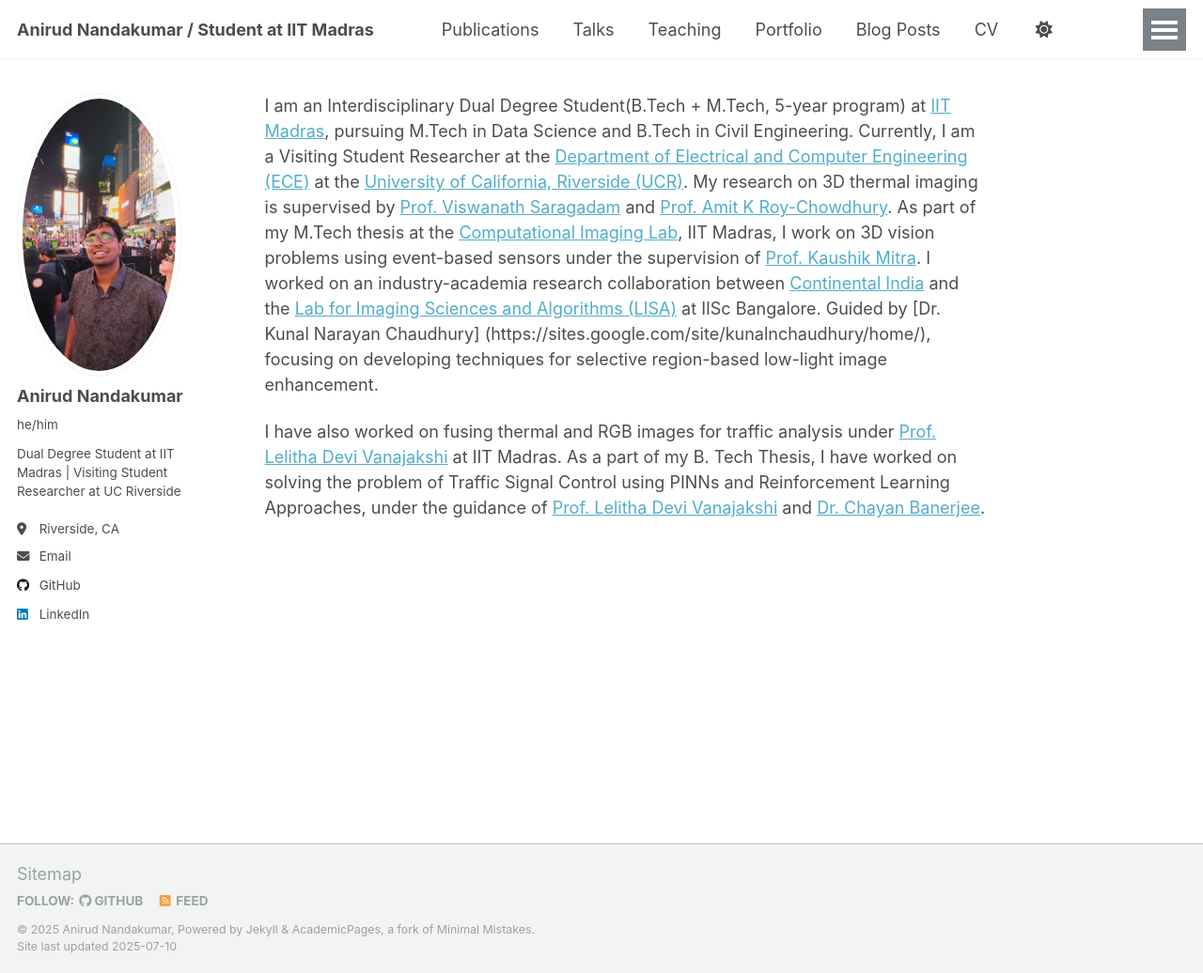
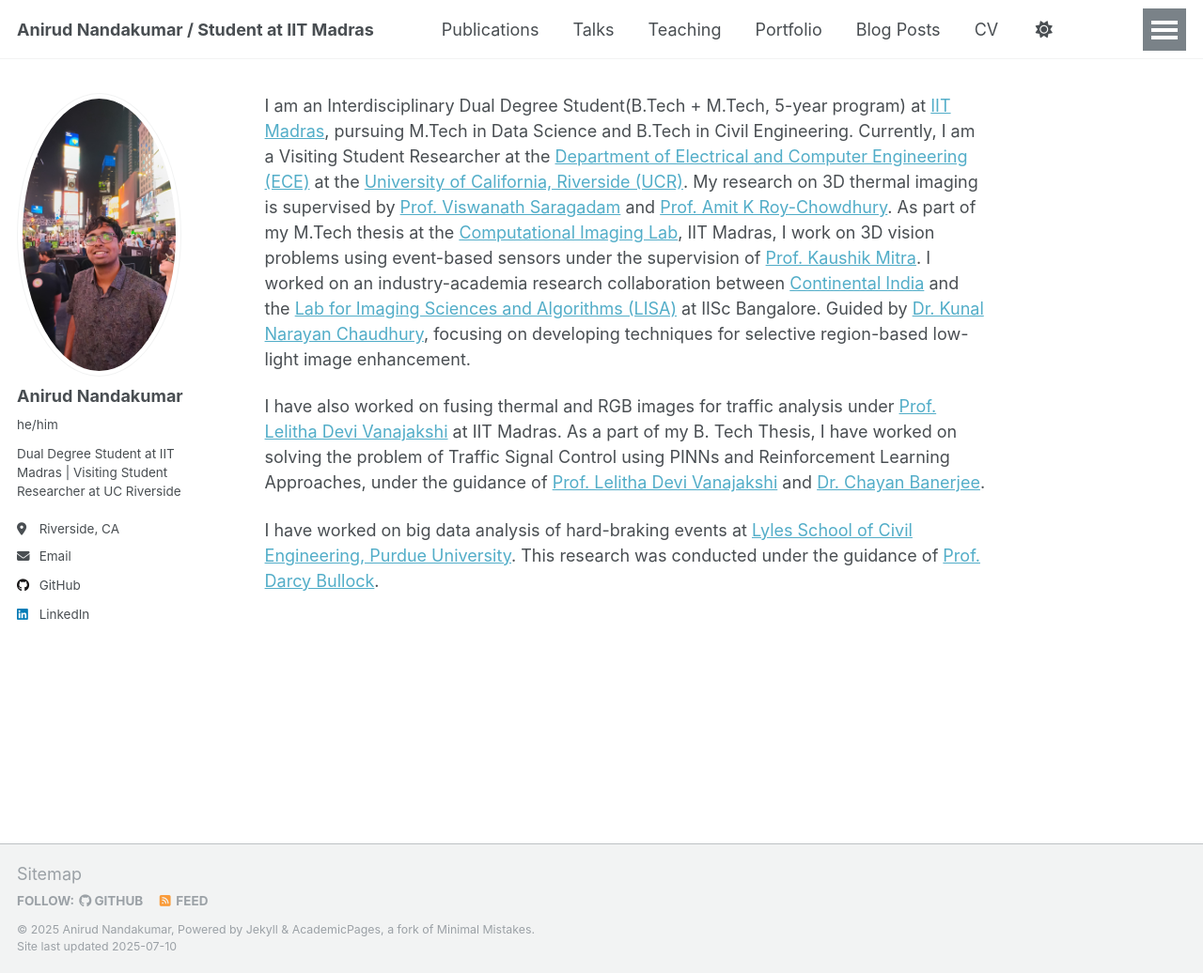
Before and after one commit to AnirudN/AnirudN.github.io, a Jekyll site: the page built from _pages/about.md, in a window 1280 px wide and 1036 px high. Shown: the whole window at 94% size. Built offline with Jekyll 4.4.1, drawn with Linux system fonts in a browser that asks for light colours; a script that is not in the unit is left out.

Commit message:
Update about.md

```diff
--- a/_pages/about.md
+++ b/_pages/about.md
@@ -6,6 +6,8 @@ redirect_from:
   - /about/
   - /about.html
 ---
-I am an Interdisciplinary Dual Degree Student(B.Tech + M.Tech, 5-year program) at [IIT Madras](https://www.iitm.ac.in/), pursuing M.Tech in Data Science and B.Tech in Civil Engineering. Currently, I am a Visiting Student Researcher at the [Department of Electrical and Computer Engineering (ECE)](https://www.ece.ucr.edu/) at the [University of California, Riverside (UCR)](https://www.ucr.edu/). My research on 3D thermal imaging is supervised by [Prof. Viswanath Saragadam](https://vishwa91.github.io/) and [Prof. Amit K Roy-Chowdhury](https://vcg.ece.ucr.edu/amit). As part of my M.Tech thesis at the [Computational Imaging Lab](http://www.ee.iitm.ac.in/kmitra/), IIT Madras, I work on 3D vision problems using event-based sensors under the supervision of [Prof. Kaushik Mitra](http://www.ee.iitm.ac.in/kmitra/). I worked on an industry-academia research collaboration between [Continental India](https://www.continental.com/en/) and the [Lab for Imaging Sciences and Algorithms (LISA)](http://lisa.ee.iisc.ac.in/) at IISc Bangalore. Guided by [Dr. Kunal Narayan Chaudhury] (https://sites.google.com/site/kunalnchaudhury/home/), focusing on developing techniques for selective region-based low-light image enhancement.
+I am an Interdisciplinary Dual Degree Student(B.Tech + M.Tech, 5-year program) at [IIT Madras](https://www.iitm.ac.in/), pursuing M.Tech in Data Science and B.Tech in Civil Engineering. Currently, I am a Visiting Student Researcher at the [Department of Electrical and Computer Engineering (ECE)](https://www.ece.ucr.edu/) at the [University of California, Riverside (UCR)](https://www.ucr.edu/). My research on 3D thermal imaging is supervised by [Prof. Viswanath Saragadam](https://vishwa91.github.io/) and [Prof. Amit K Roy-Chowdhury](https://vcg.ece.ucr.edu/amit). As part of my M.Tech thesis at the [Computational Imaging Lab](http://www.ee.iitm.ac.in/kmitra/), IIT Madras, I work on 3D vision problems using event-based sensors under the supervision of [Prof. Kaushik Mitra](http://www.ee.iitm.ac.in/kmitra/). I worked on an industry-academia research collaboration between [Continental India](https://www.continental.com/en/) and the [Lab for Imaging Sciences and Algorithms (LISA)](http://lisa.ee.iisc.ac.in/) at IISc Bangalore. Guided by [Dr. Kunal Narayan Chaudhury](https://sites.google.com/site/kunalnchaudhury/home/), focusing on developing techniques for selective region-based low-light image enhancement.
 
 I have also worked on fusing thermal and RGB images for traffic analysis under [Prof. Lelitha Devi Vanajakshi](https://civil.iitm.ac.in/faculty/lelitha/) at IIT Madras. As a part of my B. Tech Thesis, I have worked on solving the problem of Traffic Signal Control using PINNs and Reinforcement Learning Approaches, under the guidance of [Prof. Lelitha Devi Vanajakshi](https://civil.iitm.ac.in/faculty/lelitha/) and [Dr. Chayan Banerjee](https://www.qut.edu.au/about/our-people/academic-profiles/c.banerjee).
+
+I have worked on big data analysis of hard-braking events at [Lyles School of Civil Engineering, Purdue University](https://www.purdue.edu/). This research was conducted under the guidance of [Prof. Darcy Bullock](https://engineering.purdue.edu/CCE/People/ptProfile?resource_id=2005).
```
